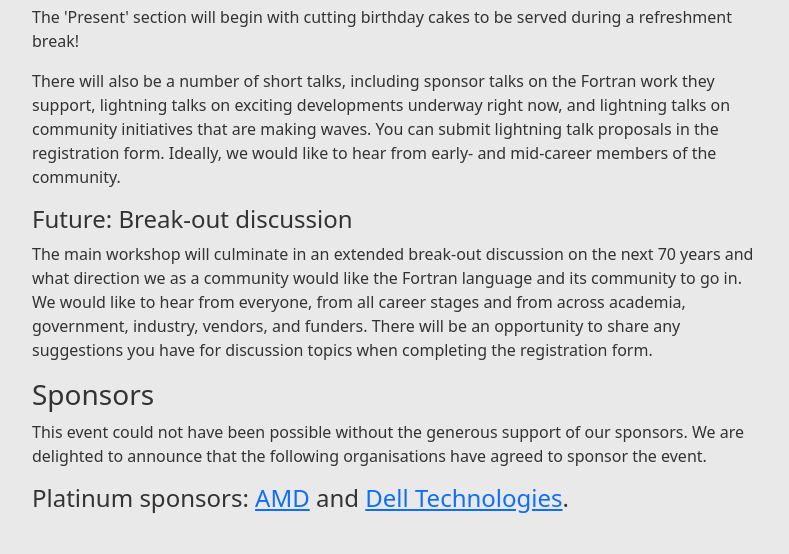
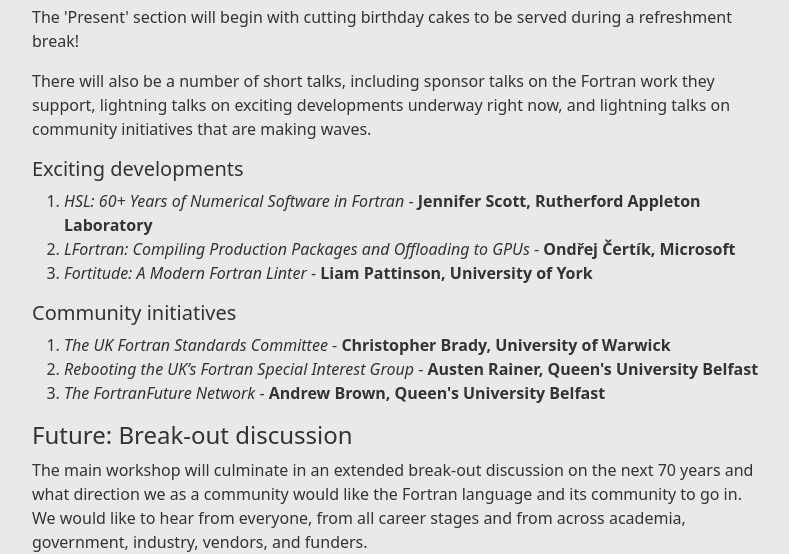
Before and after one commit to fortran-index/fortran-index, a plain HTML site: page page/fortran_birthday.html in a window 1280 px wide. Shown: the part 1256-1810 px from the top of the page, without its empty margins (355-1144 px from the left). Drawn offline with nearby package versions, Linux system fonts and the light colour scheme; some packages are replaced by stand-ins of ours.

Commit message:
Deploying to gh-pages from @ fortran-index/fortran-index@83686085b1f1a3e4e778b6a74075097539354c8e 🚀

```diff
--- a/page/fortran_birthday.html
+++ b/page/fortran_birthday.html
@@ -158,16 +158,24 @@ available <a href="https://fortran-index.github.io/fortran-index/sourcefile/fort
 a refreshment break!</p>
 <p>There will also be a number of short talks, including sponsor talks on the
 Fortran work they support, lightning talks on exciting developments underway
-right now, and lightning talks on community initiatives that are making waves.
-You can submit lightning talk proposals in the registration form. Ideally, we
-would like to hear from early- and mid-career members of the community.</p>
+right now, and lightning talks on community initiatives that are making waves.</p>
+<h5 id="exciting-developments">Exciting developments</h5>
+<ol>
+<li><em>HSL: 60+ Years of Numerical Software in Fortran</em> - <strong>Jennifer Scott, Rutherford Appleton Laboratory</strong></li>
+<li><em>LFortran: Compiling Production Packages and Offloading to GPUs</em> - <strong>Ondřej Čertík, Microsoft</strong></li>
+<li><em>Fortitude: A Modern Fortran Linter</em> - <strong>Liam Pattinson, University of York</strong></li>
+</ol>
+<h5 id="community-initiatives">Community initiatives</h5>
+<ol>
+<li><em>The UK Fortran Standards Committee</em> - <strong>Christopher Brady, University of Warwick</strong></li>
+<li><em>Rebooting the UK’s Fortran Special Interest Group</em> - <strong>Austen Rainer, Queen's University Belfast</strong></li>
+<li><em>The FortranFuture Network</em> - <strong>Andrew Brown, Queen's University Belfast</strong></li>
+</ol>
 <h4 id="future-break-out-discussion">Future: Break-out discussion</h4>
 <p>The main workshop will culminate in an extended break-out discussion on the next
 70 years and what direction we as a community would like the Fortran language
 and its community to go in. We would like to hear from everyone, from all career
-stages and from across academia, government, industry, vendors, and funders.
-There will be an opportunity to share any suggestions you have for discussion
-topics when completing the registration form.</p>
+stages and from across academia, government, industry, vendors, and funders.</p>
 <h3 id="sponsors">Sponsors</h3>
 <p>This event could not have been possible without the generous support of our
 sponsors. We are delighted to announce that the following organisations have
```
Also changed, not shown: search/search_database.json (+1 -1 lines).
